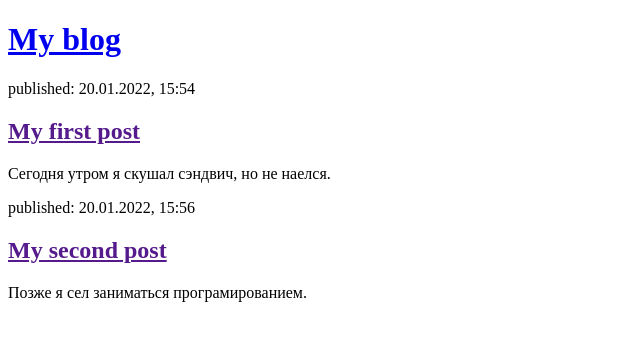
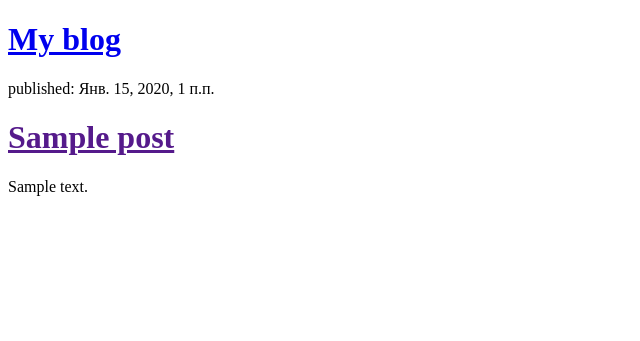
Before and after one commit to Sana451/my-first-blog, a Django app: template blog/templates/blog/post_list.html in a window 1280 px wide. Shown: the top 341 px of the page, without its empty margins (0-640 px from the left). Run offline with Django 3.2, Linux system fonts and the light colour scheme; the template is opened without the code that fills it: values that come from a table or form of the project are taken from there, others are empty; tables that the repository leaves empty hold one stand-in row (values such as "Sample post"); parts of the project's set-up code (start-up, migrations or seed data) failed here and were passed over.

Commit message:
Добавлено отображение шаблона

```diff
--- a/blog/templates/blog/post_list.html
+++ b/blog/templates/blog/post_list.html
@@ -10,16 +10,13 @@
         <h1><a href="/">My blog</a></h1>
     </div>
 
+    {% for post in posts %}
     <div>
-        <p>published: 20.01.2022, 15:54</p>
-        <h2><a href="">My first post</a></h2>
-        <p>Сегодня утром я скушал сэндвич, но не наелся.</p>
+        <p>published: {{ post.published_date }}</p>
+        <h1><a href="">{{ post.title }}</a></h1>
+        <p>{{ post.text|linebreaksbr }}</p>
     </div>
+{% endfor %}
 
-    <div>
-        <p>published: 20.01.2022, 15:56</p>
-        <h2><a href="">My second post</a></h2>
-        <p>Позже я сел заниматься програмированием.</p>
-    </div>
 </body>
 </html>
--- a/blog/views.py
+++ b/blog/views.py
@@ -1,7 +1,11 @@
 from django.shortcuts import render
+from .models import Post
+from django.utils import timezone
+
 
 # Create your views here.
 
 
 def post_list(request):
-    return render(request, 'blog/post_list.html')
+    posts = Post.objects.filter(published_date__lte=timezone.now()).order_by('published_date')
+    return render(request, 'blog/post_list.html', {'posts': posts})
```
